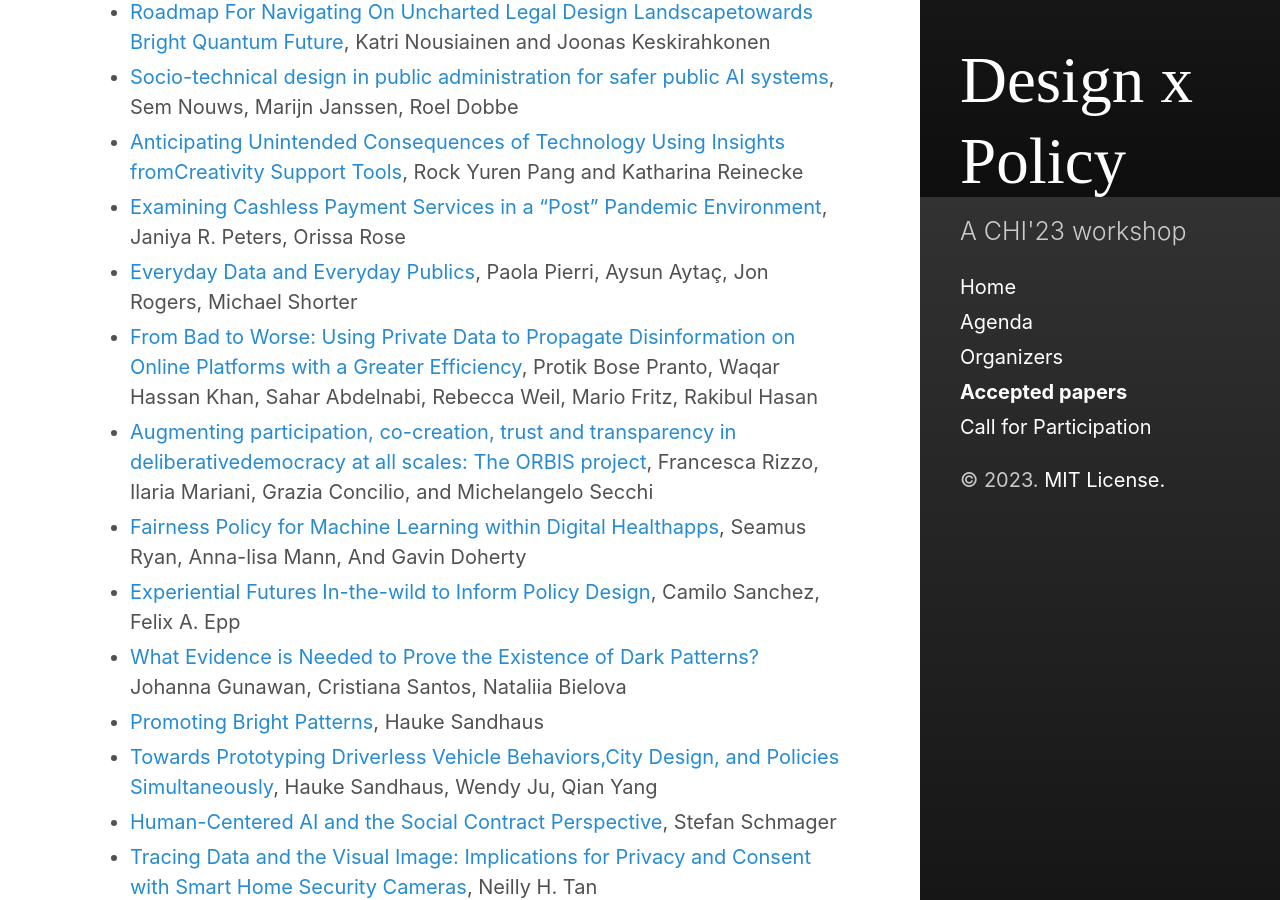
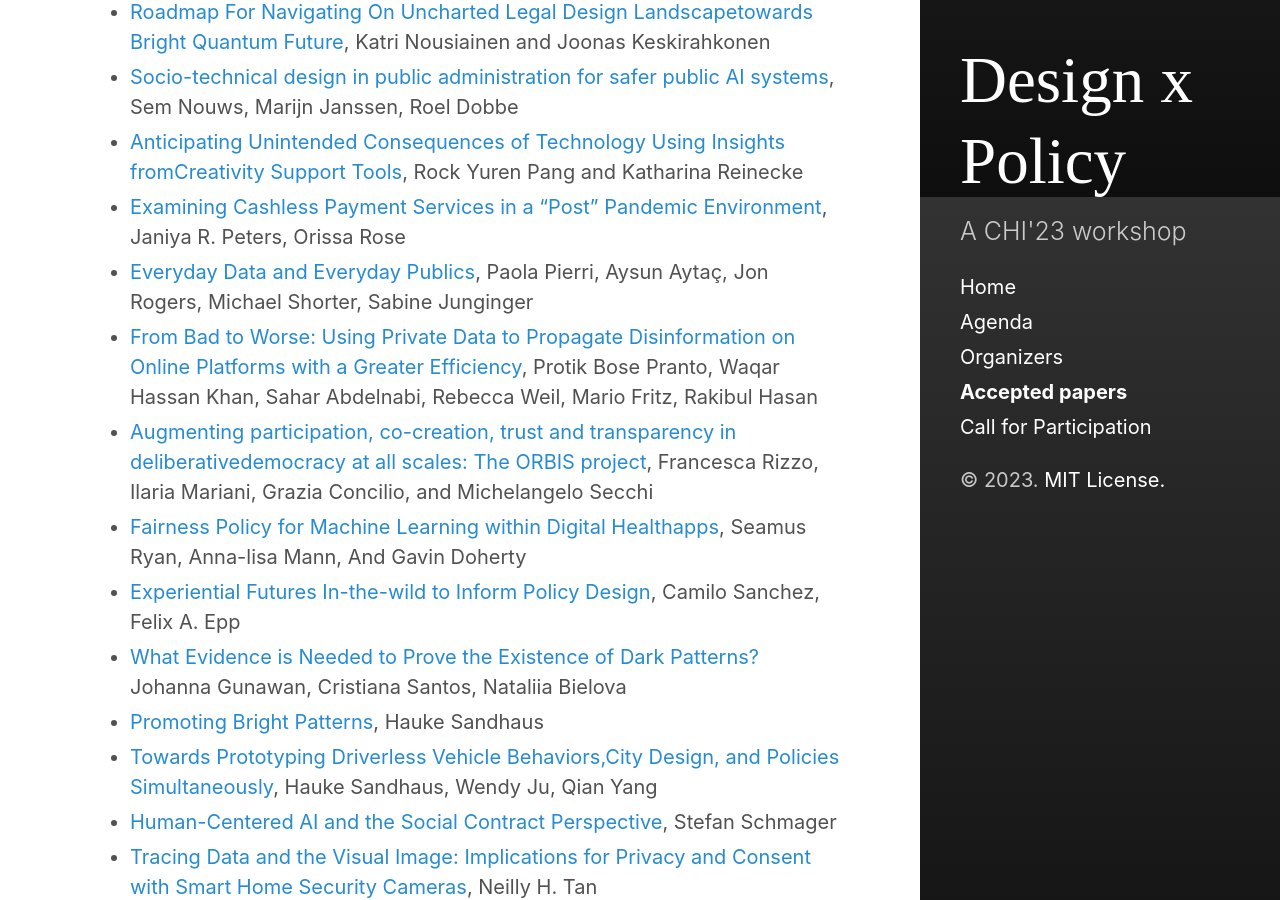
Before and after one commit to yang-qian/designpolicyCHI23, a Jekyll site: the page built from accepted.md, in a window 1280 px wide and 900 px high, scrolled down 2503 px. Built offline with Jekyll 4.4.1, drawn with Linux system fonts in a browser that asks for light colours.

Commit message:
Update accepted.md

```diff
--- a/accepted.md
+++ b/accepted.md
@@ -43,7 +43,7 @@ sidebar_link: true
 - [Socio-technical design in public administration for safer public AI systems](https://cornell.box.com/s/x2hzhfis7k82yauntzzzss9n3kff1z4x), Sem Nouws, Marijn Janssen, Roel Dobbe
 - [Anticipating Unintended Consequences of Technology Using Insights fromCreativity Support Tools](https://cornell.box.com/s/kpaobk0swd7kt6ofdjeyy4wk83uukd8l), Rock Yuren Pang and Katharina Reinecke
 - [Examining Cashless Payment Services in a “Post” Pandemic Environment](http://arxiv.org/abs/2303.12970), Janiya R. Peters, Orissa Rose
-- [Everyday Data and Everyday Publics](https://cornell.box.com/s/22l1xdnu3ec2kmtwrqu4yh01mynr5zi3), Paola Pierri, Aysun Aytaç, Jon Rogers, Michael Shorter
+- [Everyday Data and Everyday Publics](https://cornell.box.com/s/sqib9o8zaog3l42rikp0sarix5i2low7), Paola Pierri, Aysun Aytaç, Jon Rogers, Michael Shorter, Sabine Junginger
 - [From Bad to Worse: Using Private Data to Propagate Disinformation on Online Platforms with a Greater Efficiency](https://cornell.box.com/s/h1442ce40mva2e4mwzfcinka407v7zf6), Protik Bose Pranto, Waqar Hassan Khan, Sahar Abdelnabi, Rebecca Weil, Mario Fritz, Rakibul Hasan
 - [Augmenting participation, co-creation, trust and transparency in deliberativedemocracy at all scales: The ORBIS project](https://cornell.box.com/s/qlng390p8ux4by3rjsaew7y1u1nf0gfe), Francesca Rizzo, Ilaria Mariani, Grazia Concilio, and Michelangelo Secchi
 - [Fairness Policy for Machine Learning within Digital Healthapps](https://cornell.box.com/s/2fsnvbhsxix9tst4ojs58vy9w26xblgo), Seamus Ryan, Anna-lisa Mann, And Gavin Doherty
```
